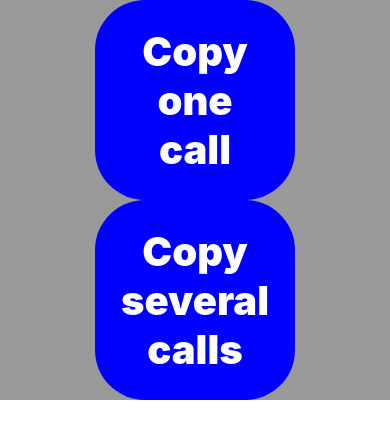
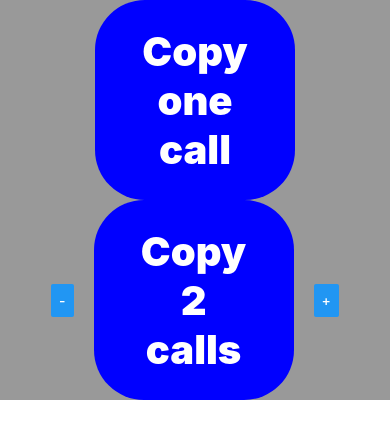
Before and after one commit to MrMicrowaveOven/CopyCall, a React Native app: screen / in a window 390 px wide. Shown: the top 438 px of the page. Built offline with nearby package versions, Linux system fonts and the light colour scheme.

Commit message:
Added adjustment buttons

```diff
--- a/App.tsx
+++ b/App.tsx
@@ -5,8 +5,8 @@
  * @format
  */
 
-import React from 'react';
-import { SafeAreaView, StyleSheet, Text, TouchableHighlight, TouchableOpacity, View } from 'react-native';
+import React, { useState } from 'react';
+import { Button, SafeAreaView, StyleSheet, Text, TouchableOpacity, View } from 'react-native';
 import { PermissionsAndroid } from 'react-native';
 import CallLogs from 'react-native-call-log'
 
@@ -21,9 +21,11 @@ type Call = {
 }
 
 const App = () => {
+  const [numCallsToCopy, setNumCallsToCopy] = useState(2)
+
   const copyOne = () => { copyCall(1) }
-  const copyN = () => {
-    copyCall(5)
+  const copyN = (n : number) => {
+    copyCall(n)
   }
   const copyCall = async (numCalls : number) => {
     try {
@@ -65,9 +67,17 @@ const App = () => {
         <TouchableOpacity onPress={() => copyOne()} style={[styles.button, styles.copyOneButton]}>
           <Text style={[styles.buttonText, styles.oneCallText]}>Copy{"\n"}one{"\n"}call</Text>
         </TouchableOpacity>
-        <TouchableOpacity onPress={() => copyN()} style={[styles.button, styles.copyNButton]}>
-          <Text style={[styles.buttonText, styles.nCallText]}>Copy{"\n"}several{"\n"}calls</Text>
-        </TouchableOpacity>
+        <View style={styles.nCallsButtons}>
+          <View style={styles.nCallSetButtons}>
+            <Button title={"-"} onPress={() => numCallsToCopy > 2 && setNumCallsToCopy(numCallsToCopy - 1)} />
+          </View>
+          <TouchableOpacity onPress={() => copyN(numCallsToCopy)} style={[styles.button, styles.copyNButton]}>
+            <Text style={[styles.buttonText, styles.nCallText]}>Copy{"\n"}{numCallsToCopy}{"\n"}calls</Text>
+          </TouchableOpacity>
+          <View style={styles.nCallSetButtons}>
+            <Button title={"+"} onPress={() => setNumCallsToCopy(numCallsToCopy + 1)} />
+          </View>
+        </View>
       </View>
     </SafeAreaView>
   );
@@ -105,6 +115,16 @@ const styles = StyleSheet.create({
   },
   oneCallText: {},
   nCallText: {},
+  nCallsButtons: {
+    width: 80,
+    display: "flex",
+    flexDirection: "row",
+    justifyContent: "center",
+    alignItems: "center",
+  },
+  nCallSetButtons: {
+    margin: 20
+  }
 });
 
 export default App;
```
